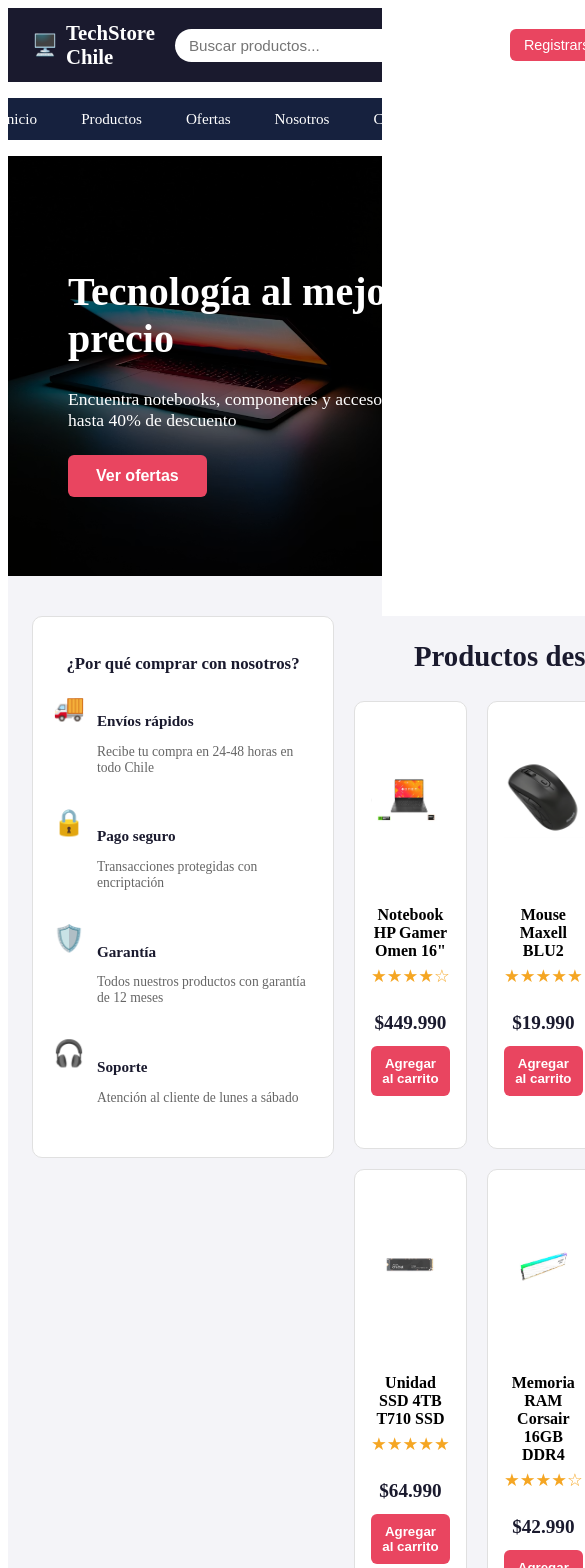
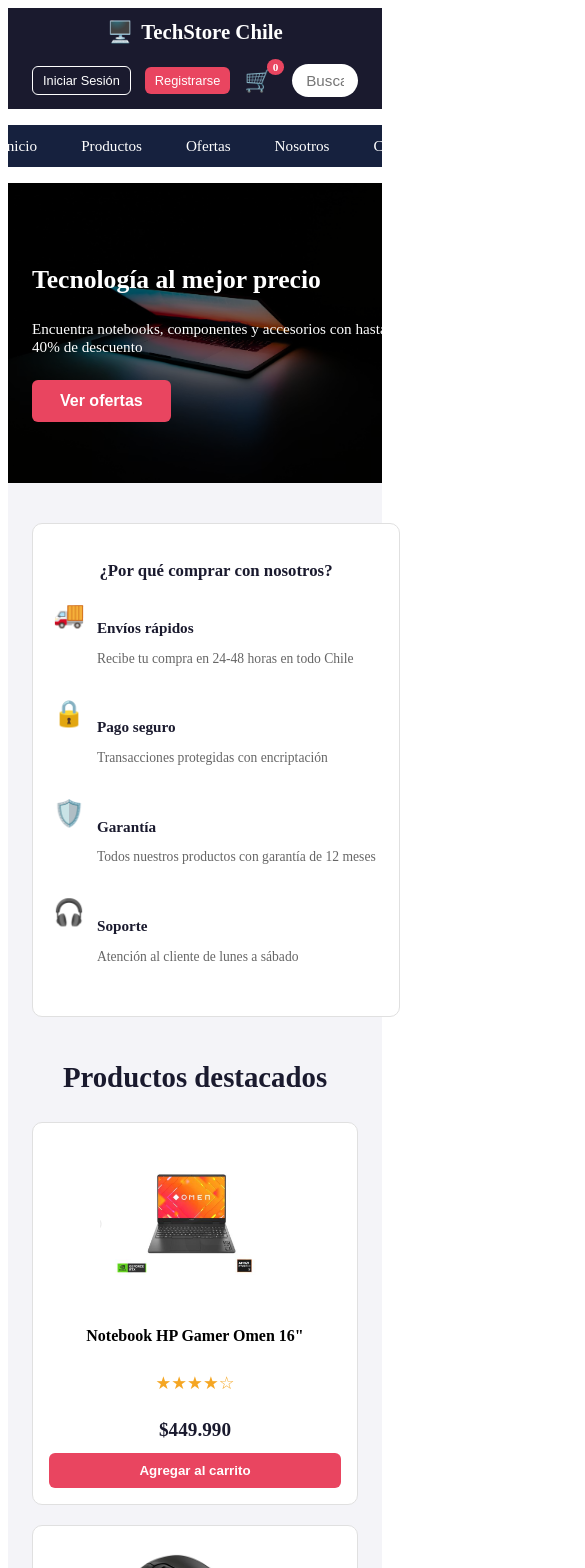
Before and after one commit to chriszzzzv/techstore-, a React (Vite) app: page / in a window 390 px wide. Shown: the top 1568 px of the page, 585 px wide, since content can reach past the window. Built offline with nearby package versions, Linux system fonts and the light colour scheme.

Commit message:
diseño responsive

```diff
--- a/src/css/Banner.css
+++ b/src/css/Banner.css
@@ -50,3 +50,20 @@
 .banner-boton:hover {
     background-color: #c73650;
 }
+@media (max-width: 600px) {
+    .banner {
+      height: 300px;
+    }
+
+    .banner-contenido {
+      padding: 0 24px;
+    }
+
+    .banner-titulo {
+      font-size: 1.6rem;
+    }
+
+    .banner-subtitulo {
+      font-size: 0.95rem;
+    }
+}
--- a/src/css/Footer.css
+++ b/src/css/Footer.css
@@ -59,3 +59,19 @@
     color: #999;
     border-top: 1px solid #2a2a4a;
   }
+  @media (max-width: 600px) {
+    .footer-garantias {
+      flex-direction: column;
+      align-items: center;
+    }
+
+    .footer-info {
+      flex-direction: column;
+      padding: 24px;
+      text-align: center;
+    }
+
+    .footer-redes {
+      justify-content: center;
+    }
+  }
--- a/src/css/Header.css
+++ b/src/css/Header.css
@@ -78,3 +78,27 @@
   .header-redes a {
     text-decoration: none;
   }
+  @media (max-width: 900px) {
+    .header {
+      flex-wrap: wrap;
+      justify-content: center;
+    }
+
+    .header-buscador {
+      order: 3;
+      max-width: 100%;
+      width: 100%;
+    }
+  }
+
+  @media (max-width: 600px) {
+    .header-redes {
+      display: none;
+    }
+
+    .btn-sesion,
+    .btn-registro {
+      padding: 6px 10px;
+      font-size: 0.8rem;
+    }
+  }
--- a/src/css/ProductList.css
+++ b/src/css/ProductList.css
@@ -24,3 +24,14 @@
     color: #666;
     padding: 40px 0;
   }
+  @media (max-width: 900px) {
+    .productos-grilla {
+      grid-template-columns: repeat(2, 1fr);
+    }
+  }
+
+  @media (max-width: 600px) {
+    .productos-grilla {
+      grid-template-columns: 1fr;
+    }
+  }
--- a/src/index.css
+++ b/src/index.css
@@ -11,3 +11,12 @@
   flex: 1;
   padding: 0;
 }
+@media (max-width: 900px) {
+  .contenido {
+    flex-direction: column;
+  }
+
+  .contenido .sidebar {
+    width: 100%;
+  }
+}
```
